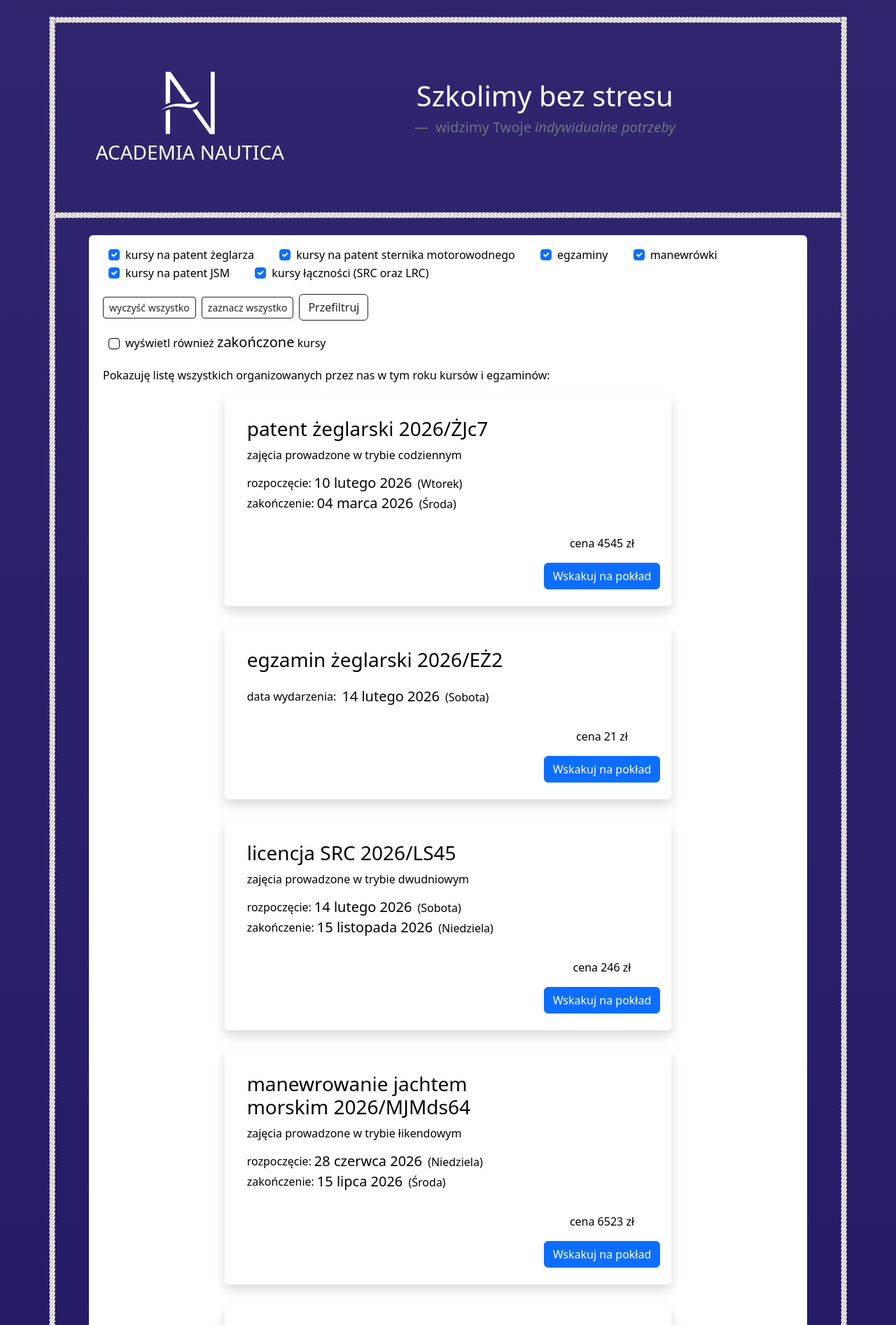
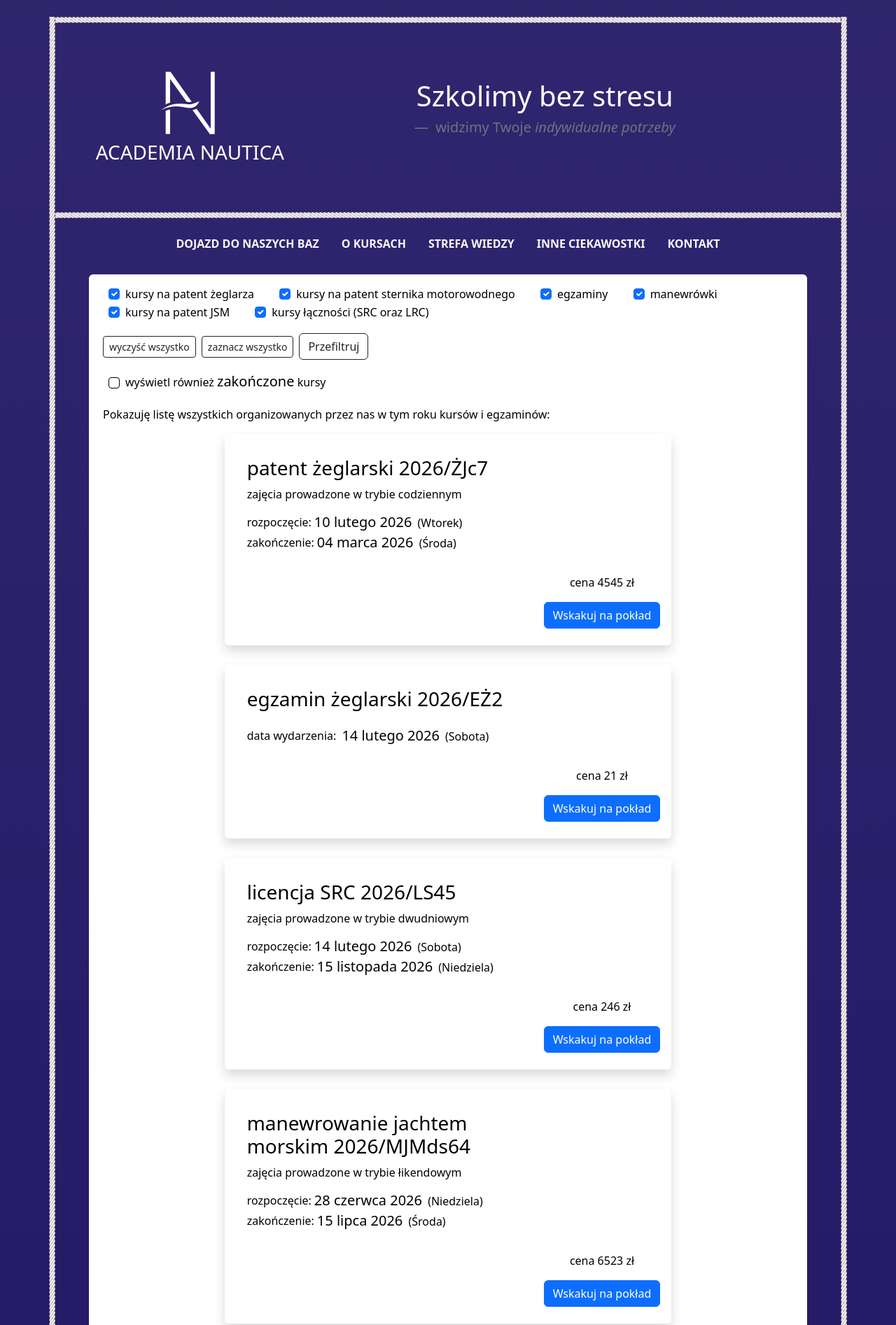
Before and after one commit to hrabia-Torcik/anw_www, a Django app: page / in a window 1280 px wide. Shown: the top 1893 px of the page at 70% size. Run offline with Django 3.2, Linux system fonts and the light colour scheme; data comes from the database, SQL or seed files in the repository; some libraries are stand-ins or nearby versions.

Commit message:
Wprowadzenie menu głównego. Utworzenie plików w szablonach. Dodanie przewijania do kotwicy po wysłaniu formularza "wyświetl zakończone kursy"

```diff
--- a/basepage/templates/basepage/base.html
+++ b/basepage/templates/basepage/base.html
@@ -22,7 +22,7 @@
 
     <div class="bg-primary">
     <div>
-        <a href="#" id="backToTop" class="btn btn-primary position-fixed shadow">
+        <a href="{% url 'basepage:dojazd' %}" id="backToTop" class="btn btn-primary position-fixed shadow">
     do dryfu
     </a>
     </div>
@@ -138,6 +138,26 @@
             </div>
 
         </div>
+          <!-- NOWY WIERSZ NA MENU -->
+  <div class="row mt-2">
+    <div class="col-12">
+      <!-- Przycisk hamburgera (widoczny tylko na mobile) -->
+      <button class="navbar-toggler d-lg-none w-100 py-2 border mb-2" type="button" data-bs-toggle="collapse" data-bs-target="#menuGlowne">
+        <span class="navbar-toggler-icon"></span> Menu
+      </button>
+
+      <!-- Kontener menu -->
+      <div class="collapse d-md-block" id="menuGlowne">
+        <ul class="nav justify-content-center pt-2 ">
+            <li class="nav-item"><a class="nav-link text-light fw-bold text-uppercase" href="{% url 'basepage:dojazd' %}">dojazd do naszych baz</a></li>
+            <li class="nav-item"><a class="nav-link text-light fw-bold text-uppercase" href="{% url 'basepage:o_kursach' %}">o kursach</a></li>
+          <li class="nav-item"><a class="nav-link text-light fw-bold text-uppercase" href="{% url 'basepage:strefa_wiedzy' %}">strefa wiedzy</a></li>
+          <li class="nav-item"><a class="nav-link text-light fw-bold text-uppercase" href="{% url 'basepage:ciekawostki' %}">inne ciekawostki</a></li>
+          <li class="nav-item"><a class="nav-link text-light fw-bold text-uppercase" href="{% url 'basepage:kontakt' %}">kontakt</a></li>
+        </ul>
+      </div>
+    </div>
+  </div>
     </header>
 
     {% block content %}
@@ -166,13 +186,13 @@
 <script>
 function clearCheckboxes() {
     // Metoda JS
-    document.querySelectorAll('#sort_kursow input[type="checkbox"]').forEach(checkbox => {
+    document.querySelectorAll('{% url 'basepage:dojazd' %}sort_kursow input[type="checkbox"]').forEach(checkbox => {
         checkbox.checked = false;
     });
 }
 function setCheckboxes() {
     // Metoda JS
-    document.querySelectorAll('#sort_kursow input[type="checkbox"]').forEach(checkbox => {
+    document.querySelectorAll('{% url 'basepage:dojazd' %}sort_kursow input[type="checkbox"]').forEach(checkbox => {
         checkbox.checked = true;
     });
 }
@@ -195,6 +215,24 @@ document.getElementById('hiddenField').value = document.getElementById('someDiv'
         }
     }
 
+    // Sprawdzamy, czy formularz został wysłany (przeładowanie typu POST)
+if (window.history.replaceState && window.performance.navigation.type === 1) {
+    // Jeśli chcesz, żeby działo się to zawsze po odświeżeniu
+}
+
+// Skrypt uruchomi się tylko, gdy Django prześle jakieś komunikaty (np. po wysłaniu form)
+{% if messages %}
+    document.addEventListener("DOMContentLoaded", function() {
+        // Szukamy naszej nowej kotwicy
+        const anchor = document.getElementById("punkt-docelowy");
+        if (anchor) {
+            anchor.scrollIntoView({
+                behavior: "smooth",
+                block: "start" // Ustawia element na górze okna
+            });
+        }
+    });
+{% endif %}
 
 </script>
 </body>
--- a/basepage/templates/basepage/lists.html
+++ b/basepage/templates/basepage/lists.html
@@ -106,7 +106,12 @@
 
                 {% if flage4 %}
                 {% else %}
-                    <form action="{% url 'main' %}" method="post" style="padding-bottom: 10px;">
+                    {% if messages %}
+                        {% for message in messages %}
+                            <div class="alert alert-success">{{ message }}</div>
+                        {% endfor %}
+                    {% endif %}
+                        <form action="{% url 'main' %}" method="post" style="padding-bottom: 10px;">
                         {% csrf_token %}
                         <div class="form-check custom-check-row d-inline-flex align-items-center mt-3 px-2 rounded">
                         {% if flage3 %}
@@ -123,6 +128,7 @@
                         <br>
                         </div>
                     </form>
+
                 {% endif %}
 
         </div>
@@ -134,6 +140,8 @@
 
         {% if flage4 %}
         {% else %}
+                    <div id="punkt-docelowy">
+
             <div class="container">
                 {% for elem, trwa, zak in kursy_mod %}
                     <div class="row m-0 mt-2 pb-1">
@@ -214,4 +222,5 @@
     </div>
     </div>
 
+
 {% endblock %}
--- a/basepage/urls.py
+++ b/basepage/urls.py
@@ -1,9 +1,14 @@
 from django.urls import path
-from basepage.views import basepage, kursu_zapis
+from basepage.views import basepage, kursu_zapis, instr_dojazdu, kursy_opisuj, pokaz_ciekawostki, pokaz_baze_wiedzy, kontaktuj
 
 app_name='basepage'
 
 urlpatterns = [
     path('', basepage),
+    path('dojazd/', instr_dojazdu, name='dojazd'),
+    path('o_kursach/', kursy_opisuj, name='o_kursach'),
+    path('strefa_wiedzy/', pokaz_baze_wiedzy, name='strefa_wiedzy'),
+    path('ciekawostki/', pokaz_ciekawostki, name='ciekawostki'),
+    path('kontakt/', kontaktuj, name='kontakt'),
     path('<int:elem_id>', kursu_zapis, name='form_zapis'),
 ]
--- a/basepage/views.py
+++ b/basepage/views.py
@@ -10,7 +10,7 @@ from basepage.forms.forms import UploadFileForm
 # from somewhere import handle_uploaded_file
 import pandas as pd
 
-
+from django.contrib import messages
 
 teraz = datetime.now()
 teraz_rok = teraz.strftime("%Y")
@@ -49,6 +49,8 @@ def basepage(request):
         context['kalarepka1'] = lista
 
         flage3 = 1
+        messages.success(request, "Formularz wysłany!")
+
     context['flage3'] = flage3
 
 
@@ -234,3 +236,60 @@ def kursu_zapis(request, elem_id):
     return render(request, 'basepage/form_zapis.html', context)
 
 # Imaginary function to handle an uploaded file.
+
+def instr_dojazdu(request):
+
+    napis = 'Tu będzie coś o dojeździe.'
+
+    context = {
+        'text': napis,
+
+        'liczba_lat': liczba_lat,
+        'foremnik': foremnik,
+    }
+    return render(request, 'basepage/dojazd.html', context)
+
+
+def kursy_opisuj(request):
+    napis = 'Tu będzie coś o kursach.'
+
+    context = {
+        'text': napis,
+
+        'liczba_lat': liczba_lat,
+        'foremnik': foremnik,
+    }
+    return render(request, 'basepage/kursy.html', context)
+
+def pokaz_baze_wiedzy(request):
+    napis = 'Tu będzie coś do pouczenia.'
+
+    context = {
+        'text': napis,
+
+        'liczba_lat': liczba_lat,
+        'foremnik': foremnik,
+    }
+    return render(request, 'basepage/wiedza.html', context)
+
+def pokaz_ciekawostki(request):
+    napis = 'Tu będą jakieś teksty.'
+
+    context = {
+        'text': napis,
+
+        'liczba_lat': liczba_lat,
+        'foremnik': foremnik,
+    }
+    return render(request, 'basepage/ciekaw.html', context)
+
+def kontaktuj(request):
+    napis = 'Tu będą nasze mejle i telefony.'
+
+    context = {
+        'text': napis,
+
+        'liczba_lat': liczba_lat,
+        'foremnik': foremnik,
+    }
+    return render(request, 'basepage/kontakt.html', context)
```
Also changed, not shown: basepage/templates/basepage/ciekaw.html (added, +8 -0 lines), basepage/templates/basepage/dojazd.html (added, +8 -0 lines), basepage/templates/basepage/kontakt.html (added, +8 -0 lines), basepage/templates/basepage/kursy.html (added, +8 -0 lines), basepage/templates/basepage/wiedza.html (added, +8 -0 lines).
